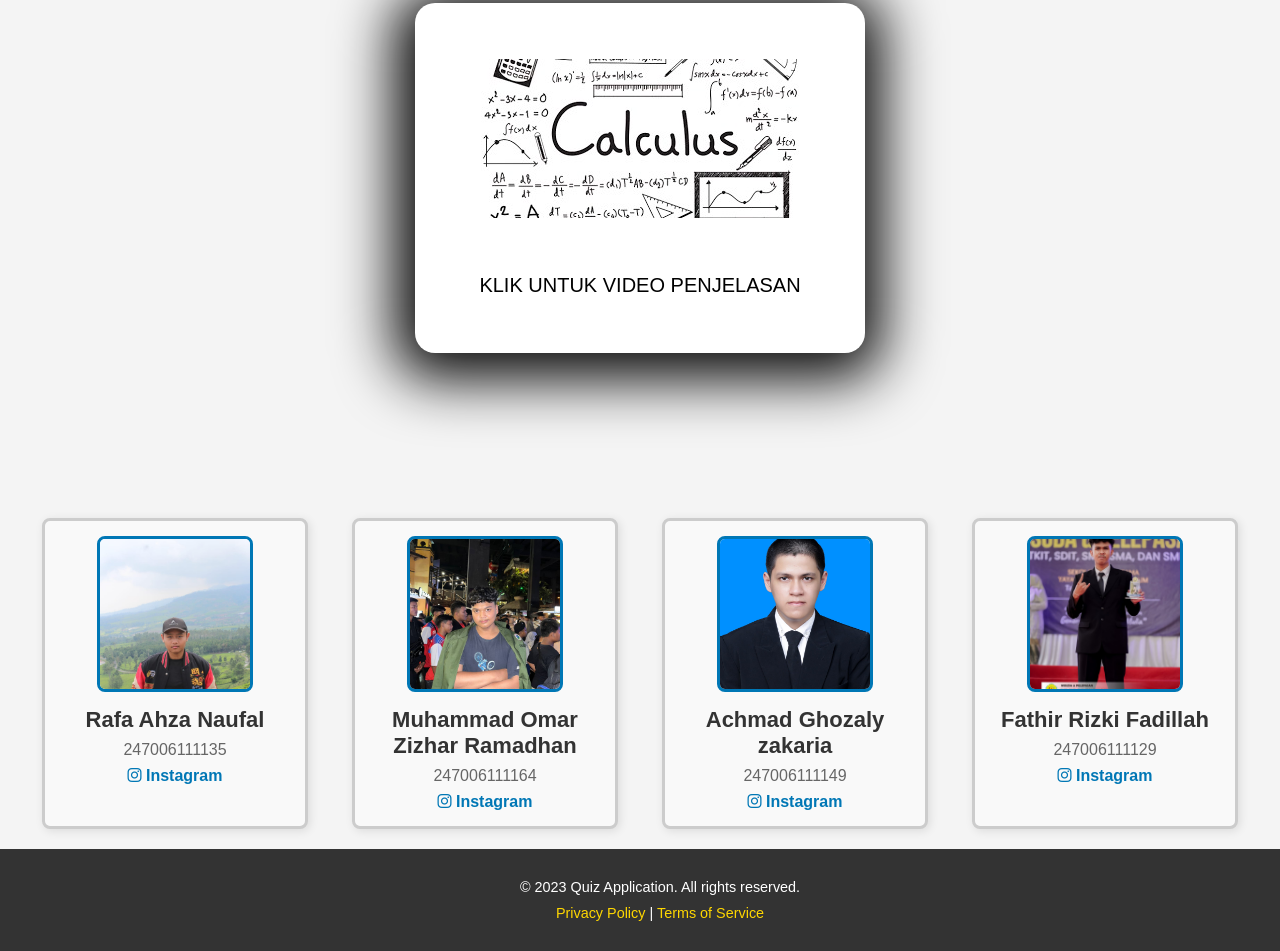
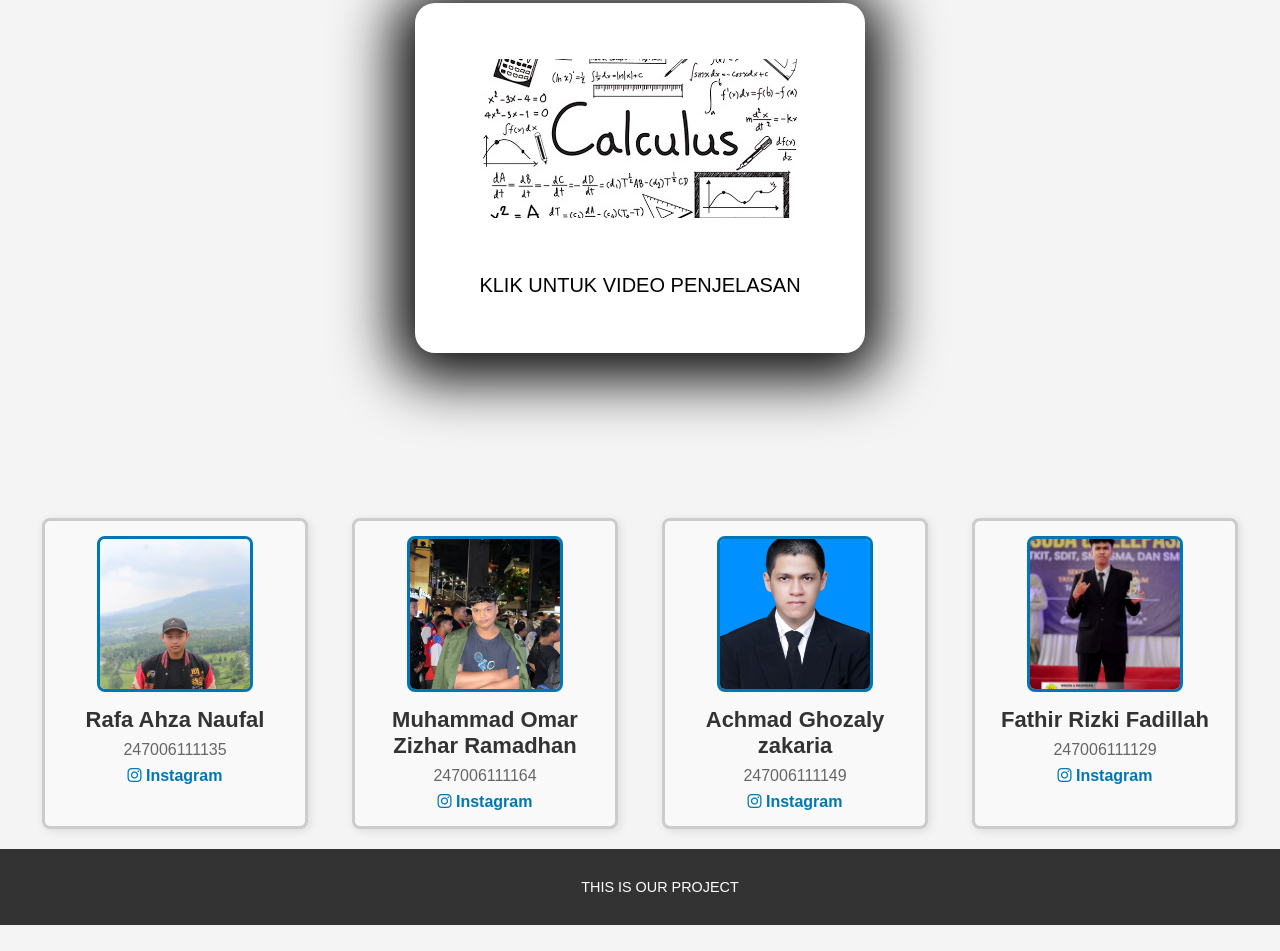
Before and after one commit to Hyunyra/True-nan, a plain HTML site: page index.html in a window 1280 px wide. Shown: the part 396-1347 px from the top of the page. After the commit the page ends 1321 px from the top, so only its background shows below. Drawn offline with Linux system fonts and the light colour scheme.

Commit message:
Update index.html

```diff
--- a/index.html
+++ b/index.html
@@ -99,8 +99,7 @@
 
 <!-- BAGIAN BAWAH HOME -->
   <footer class="footer">
-    <p>&copy; 2023 Quiz Application. All rights reserved.</p>
-    <p><a href="#">Privacy Policy</a> | <a href="#">Terms of Service</a></p>
+    <p>THIS IS OUR PROJECT</p>
   </footer>
 <!-- BAGIAN BAWAH HOME SELESAI -->
 </body>
```
